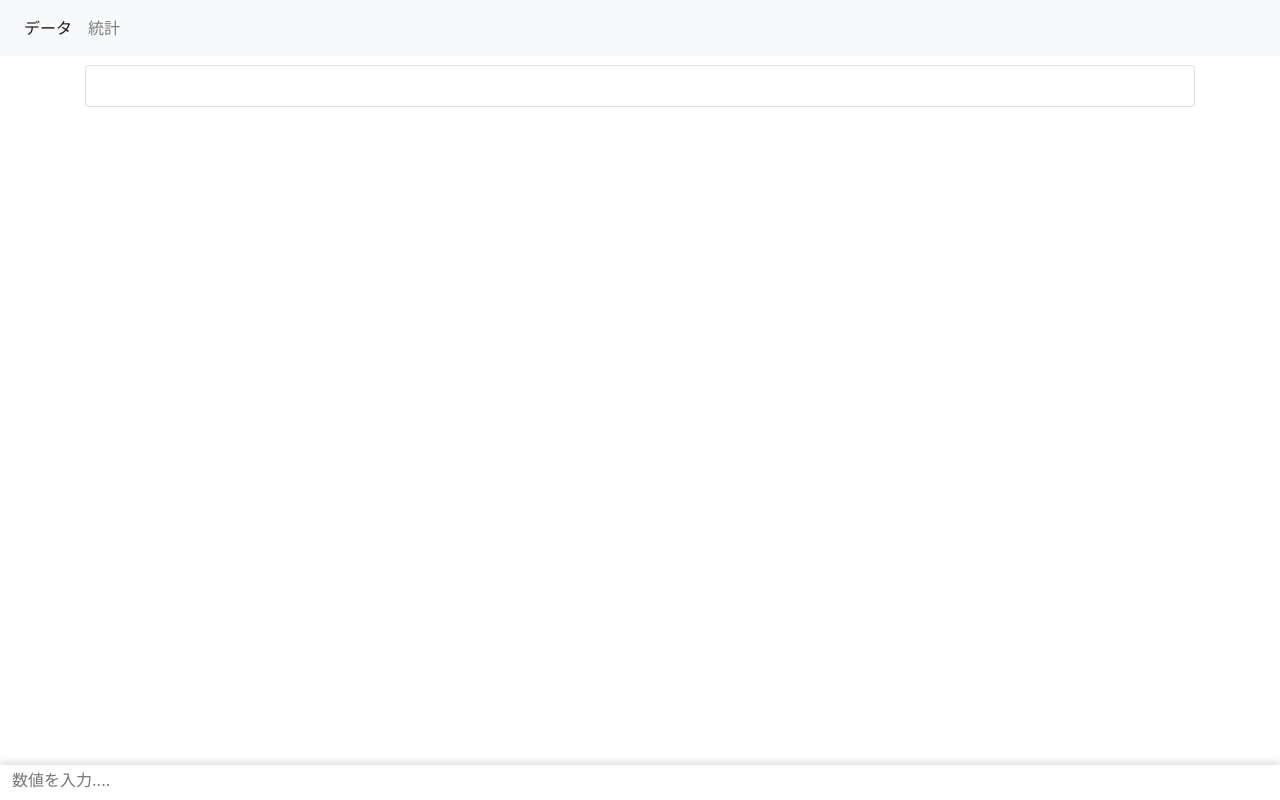
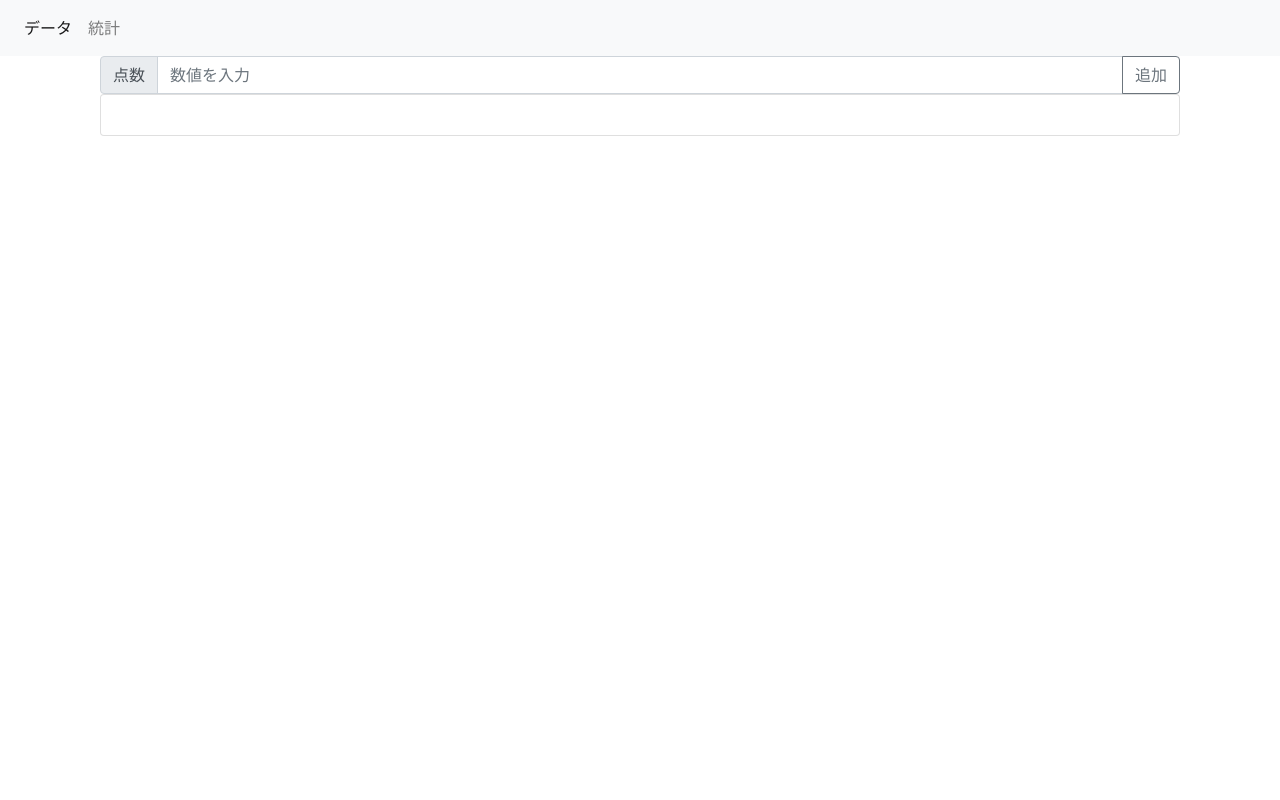
Before and after one commit to gw31415/quiz-results-calculator, a Gatsby site: page / in a window 1280 px wide. Built offline with nearby package versions, Linux system fonts and the light colour scheme; Gatsby itself is replaced by a stand-in of ours.

Commit message:
EDIT package and git data

```diff
--- a/src/pages/index.tsx
+++ b/src/pages/index.tsx
@@ -1,46 +1,32 @@
-import React, {useState} from "react"
-import {Table, Col, Row, Card, Navbar, ListGroup, Nav, Container} from "react-bootstrap"
+import React, {useState, useRef} from "react"
+import {Button, InputGroup, FormControl, Table, Col, Row, Card, Navbar, ListGroup, Nav, Container} from "react-bootstrap"
 
-const ScoreInput = (props: {onEnter: (input: string) => void}) => {
-	const [value, updateValue] = useState("")
-	return <>
-		<div style={{height: "4ex", }}></div>
-		<div
-			style={{
-				position: "fixed",
-				background: "white",
-				bottom: "0",
-				boxShadow: "0 -1px 1ex rgba(0, 0, 0, 0.2)",
-				height: "4ex",
-				width: "100%",
-				paddingLeft: ".5em",
-				paddingRight: ".5em",
-			}}
-		>
-			<input type="number" style={{
-				margin: "2px",
-				width: "100%",
-				outline: "none",
-				border: "none",
-				background: "none",
-				WebkitAppearance: "none",
-			}} placeholder="数値を入力...."
-				onChange={
-					e => {
-						updateValue(e.target.value)
+function ScoreInput(props: {onEnter: (input: string) => void}) {
+	const inputref = useRef()
+	const onEnter = () => {
+		if (inputref.current.value !== "") {
+			props.onEnter(inputref.current.value)
+			inputref.current.value = ""
 		}
+		inputref.current.focus()
 	}
+	return <InputGroup>
+		<InputGroup.Prepend>
+			<InputGroup.Text id="basic-addon1">点数</InputGroup.Text>
+		</InputGroup.Prepend>
+		<FormControl type="number" placeholder="数値を入力" pattern="\d*"
+			ref={inputref}
 			onKeyPress={
-					e => {
-						if (e.key === "Enter"
-							&& (e.target as any).value !== "") {
-							updateValue((e.target as any).value = "")
-							props.onEnter(value)
-						}
+				(e: {key: string}) => {
+					if (e.key === "Enter") onEnter()
 				}
 			}
 		/>
-		</div></>
+		<InputGroup.Append>
+			<Button variant="outline-secondary"
+				onClick={onEnter}>追加</Button>
+		</InputGroup.Append>
+	</InputGroup >
 }
 
 export default function Main() {
@@ -58,35 +44,41 @@ export default function Main() {
 			</Navbar>
 			<main>
 				<Container>
-					<Row>
-						<Col>
 					{
 						tab === "data" ?
-									<DataPage array={data} /> : <StatisticsPage array={data} />
+							<DataPage data={data} setData={setData} /> :
+							<StatisticsPage array={data} />
 					}
-						</Col>
-					</Row>
 				</Container>
 			</main>
-			{
-				tab === "data" ?
-					<ScoreInput onEnter={e => {
-						setData([Number(e)].concat(data))
-					}} /> : <></>
-			}
 		</>
 	)
 }
 
-function DataPage(props: {array: number[]}) {
+function DataPage(props: {data: number[], setData: React.Dispatch<React.SetStateAction<number[]>>}) {
 	return (
-		<Card style={{marginTop: "1ex", marginBottom: "1ex", }}>
+		<>
+			<Container>
+				<Row>
+					<Col>
+						<ScoreInput onEnter={e => {
+							props.setData([Number(e)].concat(props.data))
+						}} />
+					</Col>
+				</Row>
+				<Row>
+					<Col>
+						<Card>
 							<Card.Body>
 								<ListGroup variant="flush">
-					{props.array.map(score => <ListGroup.Item>{score}</ListGroup.Item>)}
+									{props.data.map(score => <ListGroup.Item>{score}</ListGroup.Item>)}
 								</ListGroup>
 							</Card.Body>
 						</Card>
+					</Col>
+				</Row>
+			</Container>
+		</>
 	)
 }
 
@@ -97,8 +89,8 @@ function average(data: number[]) {
 }
 function variance(data: number[]) {
 	let sum = 0
-	for (const n of data) sum += n*n
-	return sum/data.length - (average(data) ^ 2)
+	for (const n of data) sum += n * n
+	return sum / data.length - (average(data) ^ 2)
 }
 
 function standard_deviation(data: number[]) {
@@ -107,7 +99,10 @@ function standard_deviation(data: number[]) {
 
 function StatisticsPage(props: {array: number[]}) {
 	return (
-		<div style={{marginTop: "1ex", marginBottom: "1ex", textAlign: "right"}}>
+		<Container>
+			<Row>
+				<Col>
+					<div style={{textAlign: "right"}}>
 						<Table striped bordered>
 							<tbody>
 								<tr><td>度数</td><td>{props.array.length}</td></tr>
@@ -117,5 +112,8 @@ function StatisticsPage(props: {array: number[]}) {
 							</tbody>
 						</Table>
 					</div>
+				</Col>
+			</Row>
+		</Container>
 	)
 }
```
Also changed, not shown: package.json (+6 -6 lines), README-OLD.md (deleted), README.md. Lines whose indentation alone changed are shown as unchanged.
